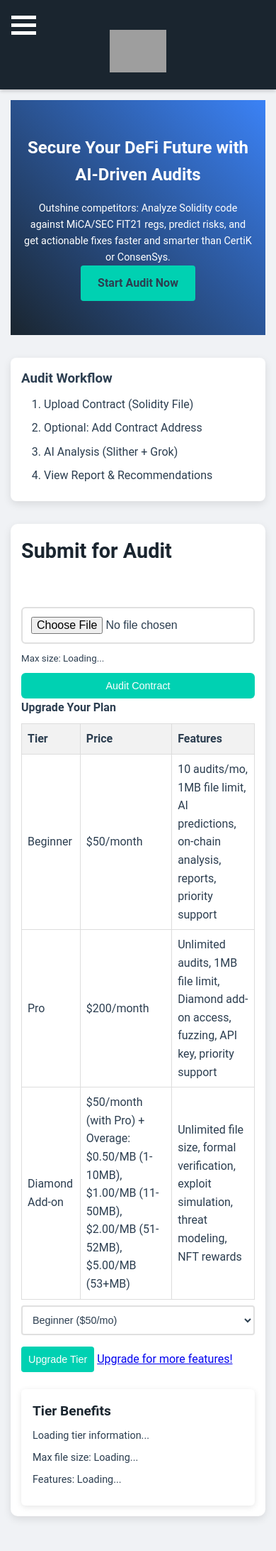
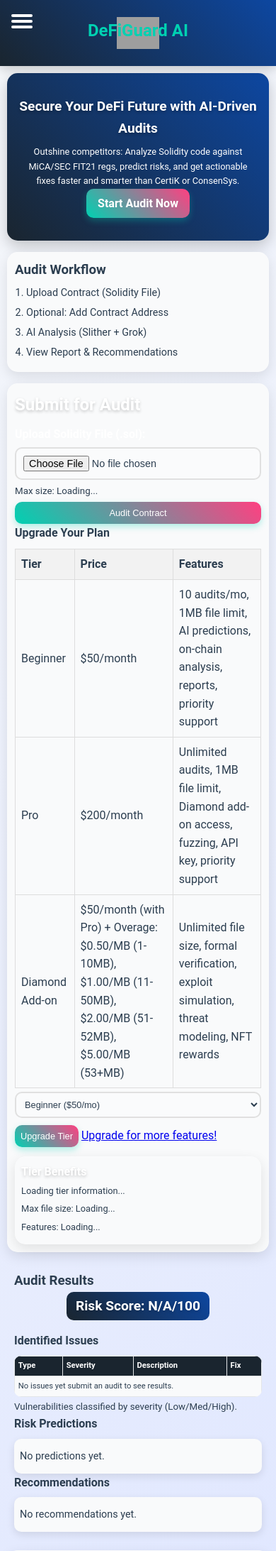
Before and after one commit to JoshontheWebb/defiguard-ai-fresh-private, a FastAPI app: page /ui in a window 390 px wide. Shown: the top 2185 px of the page at 71% size. Run offline with FastAPI, Linux system fonts and the light colour scheme; parts of the project's set-up code (start-up, migrations or seed data) failed here and were passed over; grey boxes are pictures that could not be loaded.

Commit message:
Enhance CSS with cutting-edge techniques and futuristic color scheme

```diff
--- a/static/styles.css
+++ b/static/styles.css
@@ -5,16 +5,19 @@
 }
 
 :root {
-    --primary: #1a252f;
-    --accent: #00d1b2;
-    --bg-light: #f0f2f5;
-    --bg-section: #ffffff;
+    --primary: #1a252f; /* Deep space base */
+    --accent-teal: #00d1b2; /* Neon teal */
+    --accent-pink: #ff4081; /* Neon pink */
+    --bg-light: #f5f7fa; /* Lunar gray */
+    --bg-section: hsl(210, 20%, 98%); /* Soft glassmorphism base */
     --text-dark: #2c3e50;
     --text-light: #ffffff;
     --error: #ef4444;
-    --gradient: linear-gradient(45deg, #1a252f, #3b82f6);
+    --gradient: linear-gradient(45deg, #1a252f, #0d47a1); /* Cosmic blue gradient */
     --focus-outline: #3b82f6;
     --warning: #f59e0b;
+    --glass-bg: rgba(255, 255, 255, 0.1);
+    --glass-border: rgba(255, 255, 255, 0.2);
 }
 
 body {
@@ -30,24 +34,31 @@
 header {
     position: sticky;
     top: 0;
-    background-color: var(--primary);
+    background: var(--gradient);
     color: var(--text-light);
     padding: 1.5rem;
     text-align: center;
-    z-index: 102; /* Increased to ensure above sidebar */
-    box-shadow: 0 2px 5px rgba(0, 0, 0, 0.2);
+    z-index: 102;
+    box-shadow: 0 4px 15px rgba(0, 0, 0, 0.2);
+    backdrop-filter: blur(10px); /* Glassmorphism effect */
+    -webkit-backdrop-filter: blur(10px);
 }
 
 header .logo {
-    font-size: 2rem;
+    font-size: clamp(1.5rem, 5vw, 2rem);
     font-weight: 700;
-    color: var(--accent);
+    color: var(--accent-teal);
     background: url('/static/images/defiguard-logo.svg') no-repeat center;
     background-size: contain;
-    width: 200px;
-    height: 60px;
+    width: clamp(150px, 20vw, 200px);
+    height: clamp(45px, 7vw, 60px);
     display: inline-block;
     margin: 0 auto;
+    transition: transform 0.3s ease;
+}
+
+header .logo:hover {
+    transform: scale(1.05);
 }
 
 .hamburger {
@@ -56,17 +67,19 @@
     position: fixed;
     top: 1rem;
     left: 1rem;
-    z-index: 103; /* Above header */
-    width: 35px;
-    height: 30px;
+    z-index: 103;
+    width: clamp(30px, 5vw, 35px);
+    height: clamp(25px, 4vw, 30px);
+    transition: transform 0.3s ease;
 }
 
 .hamburger div {
-    width: 35px;
-    height: 5px;
+    width: 100%;
+    height: clamp(4px, 0.8vw, 5px);
     background-color: var(--text-light);
-    margin: 6px 0;
+    margin: clamp(4px, 0.7vw, 6px) 0;
     transition: all 0.3s ease;
+    border-radius: 2px;
 }
 
 .hamburger.open .bar1 {
@@ -117,110 +134,132 @@
 }
 
 .sidebar ul li {
-    margin: 15px 0;
+    margin: clamp(10px, 1.5vw, 15px) 0;
 }
 
 .sidebar ul li a,
 .sidebar ul li .welcome-message {
     color: var(--text-light);
     text-decoration: none;
-    padding: 12px;
+    padding: clamp(10px, 1.5vw, 12px);
     display: block;
-    border-radius: 4px;
+    border-radius: 8px;
+    transition: background-color 0.3s ease;
 }
 
 .sidebar ul li a:hover,
 .sidebar ul li a:focus-visible,
 .sidebar ul li .welcome-message:hover,
 .sidebar ul li .welcome-message:focus-visible {
-    background-color: #34495e;
-    color: var(--accent);
+    background-color: rgba(52, 73, 94, 0.3); /* Glassmorphism tint */
+    color: var(--accent-pink);
     outline: 2px solid var(--focus-outline);
     outline-offset: 2px;
 }
 
 .tier-info {
-    font-size: 0.9rem;
-    margin-top: 1rem;
+    font-size: clamp(0.8rem, 1.5vw, 0.9rem);
+    margin-top: clamp(10px, 1.5vw, 1rem);
+    background: var(--glass-bg);
+    padding: 10px;
+    border-radius: 8px;
+    border: 1px solid var(--glass-border);
 }
 
 .main-content {
     margin-left: 0;
-    padding: 20px;
+    padding: clamp(15px, 2vw, 20px);
     min-height: calc(100vh - 70px);
-    transition: margin-left 0.3s;
+    transition: margin-left 0.3s ease;
+    background: linear-gradient(135deg, var(--bg-light), #e0e7ff);
 }
 
 .sidebar.open + .main-content {
-    margin-left: 270px;
+    margin-left: clamp(200px, 25vw, 270px);
 }
 
 .hero {
     text-align: center;
-    padding: 3rem 1rem;
+    padding: clamp(2rem, 5vw, 3rem) clamp(1rem, 2vw, 1rem);
     background: var(--gradient);
     color: var(--text-light);
+    border-radius: 15px;
+    box-shadow: 0 8px 20px rgba(0, 0, 0, 0.2);
+    backdrop-filter: blur(10px);
+    -webkit-backdrop-filter: blur(10px);
 }
 
 .hero h2 {
-    font-size: 2rem;
-    margin-bottom: 1rem;
+    font-size: clamp(1.5rem, 4vw, 2rem);
+    margin-bottom: clamp(0.5rem, 1.5vw, 1rem);
+    text-shadow: 0 2px 4px rgba(0, 0, 0, 0.3);
 }
 
 .cta-button {
     display: inline-block;
-    padding: 0.75rem 1.5rem;
-    background: var(--accent);
-    color: var(--text-dark);
+    padding: clamp(0.5rem, 1.5vw, 0.75rem) clamp(1rem, 2.5vw, 1.5rem);
+    background: linear-gradient(45deg, var(--accent-teal), var(--accent-pink));
+    color: var(--text-light);
     text-decoration: none;
-    border-radius: 0.25rem;
+    border-radius: 10px;
     font-weight: 600;
+    box-shadow: 0 4px 10px rgba(0, 209, 178, 0.3);
+    transition: transform 0.2s ease, box-shadow 0.2s ease;
 }
 
 .cta-button:hover,
 .cta-button:focus-visible {
-    background: #009688;
+    transform: translateY(-2px);
+    box-shadow: 0 6px 15px rgba(0, 209, 178, 0.5);
     outline: 2px solid var(--focus-outline);
     outline-offset: 2px;
 }
 
 .progress-tracker {
     max-width: 800px;
-    margin: 2rem auto;
-    padding: 1.5rem;
+    margin: clamp(1rem, 2vw, 2rem) auto;
+    padding: clamp(1rem, 2vw, 1.5rem);
     background: var(--bg-section);
-    border-radius: 0.5rem;
-    box-shadow: 0 4px 12px rgba(0, 0, 0, 0.1);
+    border-radius: 15px;
+    box-shadow: 0 6px 18px rgba(0, 0, 0, 0.1);
+    backdrop-filter: blur(5px);
+    -webkit-backdrop-filter: blur(5px);
+    border: 1px solid var(--glass-border);
 }
 
 .progress-tracker ol {
     list-style: decimal;
-    padding-left: 2rem;
+    padding-left: clamp(1rem, 2vw, 2rem);
 }
 
 .progress-tracker li {
-    margin: 0.5rem 0;
+    margin: clamp(0.3rem, 0.5vw, 0.5rem) 0;
+    font-size: clamp(0.9rem, 1.5vw, 1rem);
 }
 
 .audit-section {
     max-width: 600px;
-    margin: 20px auto;
+    margin: clamp(10px, 2vw, 20px) auto;
     background: var(--bg-section);
-    padding: 25px;
-    border-radius: 10px;
-    box-shadow: 0 4px 12px rgba(0, 0, 0, 0.1);
+    padding: clamp(15px, 2vw, 25px);
+    border-radius: 15px;
+    box-shadow: 0 6px 18px rgba(0, 0, 0, 0.1);
+    backdrop-filter: blur(5px);
+    -webkit-backdrop-filter: blur(5px);
+    border: 1px solid var(--glass-border);
 }
 
 .audit-section h2 {
-    color: var(--primary);
-    margin-bottom: 20px;
-    font-size: 1.8rem;
+    color: var(--text-light);
+    margin-bottom: clamp(10px, 2vw, 20px);
+    font-size: clamp(1.5rem, 3vw, 1.8rem);
+    text-shadow: 0 2px 4px rgba(0, 0, 0, 0.2);
 }
 
 .audit-section form {
     display: flex;
     flex-direction: column;
-    gap: 15px;
+    gap: clamp(10px, 1.5vw, 15px);
 }
 
 .audit-section label {
@@ -230,83 +269,89 @@
 
 .audit-section input[type="text"],
 .audit-section input[type="file"] {
-    padding: 12px;
-    border: 2px solid #e0e0e0;
-    border-radius: 6px;
-    font-size: 1rem;
-    transition: border-color 0.3s;
+    padding: clamp(10px, 1.5vw, 12px);
+    border: 2px solid hsl(0, 0%, 88%);
+    border-radius: 10px;
+    font-size: clamp(0.9rem, 1.5vw, 1rem);
+    transition: border-color 0.3s ease, box-shadow 0.3s ease;
+    background: var(--glass-bg);
 }
 
 .audit-section input[type="text"]:focus,
 .audit-section input[type="file"]:focus {
-    border-color: var(--accent);
-    outline: 2px solid var(--focus-outline);
-    outline-offset: 2px;
+    border-color: var(--accent-teal);
+    outline: none;
+    box-shadow: 0 0 10px rgba(0, 209, 178, 0.5);
 }
 
 .audit-section button {
-    padding: 12px;
-    background-color: var(--accent);
+    padding: clamp(10px, 1.5vw, 12px);
+    background: linear-gradient(45deg, var(--accent-teal), var(--accent-pink));
     color: var(--text-light);
     border: none;
-    border-radius: 6px;
+    border-radius: 10px;
     cursor: pointer;
-    font-size: 1.1rem;
-    transition: background-color 0.3s;
+    font-size: clamp(1rem, 1.5vw, 1.1rem);
+    transition: transform 0.2s ease, box-shadow 0.2s ease;
+    box-shadow: 0 4px 10px rgba(0, 209, 178, 0.3);
 }
 
 .audit-section button:hover,
 .audit-section button:focus-visible {
-    background-color: #009688;
+    transform: translateY(-2px);
+    box-shadow: 0 6px 15px rgba(0, 209, 178, 0.5);
     outline: 2px solid var(--focus-outline);
     outline-offset: 2px;
 }
 
 .usage-warning p {
     color: var(--error);
-    font-size: 0.9rem;
-    margin-top: 0.5rem;
-    padding: 0.5rem;
-    border-radius: 4px;
-}
-
-.usage-warning p.error {
-    background-color: rgba(239, 68, 68, 0.1);
+    font-size: clamp(0.8rem, 1.2vw, 0.9rem);
+    margin-top: clamp(0.3rem, 0.5vw, 0.5rem);
+    padding: clamp(0.3rem, 0.5vw, 0.5rem);
+    border-radius: 8px;
+    background: rgba(239, 68, 68, 0.1);
     border: 1px solid var(--error);
 }
 
 .tier-benefits {
-    margin-top: 1rem;
-    padding: 1rem;
+    margin-top: clamp(0.5rem, 1vw, 1rem);
+    padding: clamp(0.5rem, 1vw, 1rem);
     background: var(--bg-section);
-    border-radius: 6px;
-    box-shadow: 0 2px 8px rgba(0, 0, 0, 0.1);
+    border-radius: 15px;
+    box-shadow: 0 6px 18px rgba(0, 0, 0, 0.1);
+    backdrop-filter: blur(5px);
+    -webkit-backdrop-filter: blur(5px);
+    border: 1px solid var(--glass-border);
 }
 
 .tier-benefits h3 {
-    color: var(--primary);
-    font-size: 1.2rem;
-    margin-bottom: 0.5rem;
+    color: var(--text-light);
+    font-size: clamp(1rem, 2vw, 1.2rem);
+    margin-bottom: clamp(0.3rem, 0.5vw, 0.5rem);
+    text-shadow: 0 2px 4px rgba(0, 0, 0, 0.2);
 }
 
 .tier-benefits p {
-    font-size: 0.9rem;
-    margin: 0.5rem 0;
+    font-size: clamp(0.8rem, 1.2vw, 0.9rem);
+    margin: clamp(0.3rem, 0.5vw, 0.5rem) 0;
 }
 
 .tier-benefits a {
     display: inline-block;
-    padding: 0.5rem 1rem;
-    background: var(--accent);
+    padding: clamp(0.3rem, 0.5vw, 0.5rem) clamp(0.8rem, 1.5vw, 1rem);
+    background: linear-gradient(45deg, var(--accent-teal), var(--accent-pink));
     color: var(--text-light);
     text-decoration: none;
-    border-radius: 4px;
-    margin-top: 0.5rem;
+    border-radius: 10px;
+    margin-top: clamp(0.3rem, 0.5vw, 0.5rem);
+    transition: transform 0.2s ease;
 }
 
 .tier-benefits a:hover,
 .tier-benefits a:focus-visible {
-    background: #009688;
+    transform: translateY(-2px);
+    background: linear-gradient(45deg, #00b7a0, #ff2a66);
     outline: 2px solid var(--focus-outline);
     outline-offset: 2px;
 }
@@ -351,37 +400,41 @@
 
 .results-dashboard {
     max-width: 1000px;
-    margin: 2rem auto;
-    padding: 1.5rem;
+    margin: clamp(1rem, 2vw, 2rem) auto;
+    padding: clamp(1rem, 2vw, 1.5rem);
 }
 
 .risk-score-placeholder {
     text-align: center;
-    margin-bottom: 2rem;
+    margin-bottom: clamp(1rem, 2vw, 2rem);
 }
 
 .risk-score-placeholder p {
-    font-size: 1.5rem;
+    font-size: clamp(1.2rem, 2.5vw, 1.5rem);
     font-weight: 600;
     background: var(--gradient);
     display: inline-block;
-    padding: 0.5rem 1rem;
-    border-radius: 0.5rem;
+    padding: clamp(0.3rem, 0.5vw, 0.5rem) clamp(0.8rem, 1.5vw, 1rem);
+    border-radius: 10px;
     color: var(--text-light);
+    text-shadow: 0 2px 4px rgba(0, 0, 0, 0.2);
 }
 
 .issues-table-placeholder table {
     width: 100%;
     border-collapse: collapse;
-    margin-top: 1rem;
+    margin-top: clamp(0.5rem, 1vw, 1rem);
     background: var(--bg-section);
+    border-radius: 10px;
+    overflow: hidden;
 }
 
 .issues-table-placeholder th,
 .issues-table-placeholder td {
-    padding: 0.75rem;
-    border: 1px solid #d1d5db;
+    padding: clamp(0.5rem, 1vw, 0.75rem);
+    border: 1px solid hsl(210, 10%, 90%);
     text-align: left;
+    transition: background-color 0.3s ease;
 }
 
 .issues-table-placeholder th {
@@ -389,24 +442,42 @@
     color: var(--text-light);
 }
 
+.issues-table-placeholder tr:hover td {
+    background-color: rgba(255, 255, 255, 0.1);
+}
+
 .predictions-placeholder ul,
 .recommendations-placeholder ul {
     list-style: none;
-    padding: 1rem;
+    padding: clamp(0.5rem, 1vw, 1rem);
     background: var(--bg-section);
-    border-radius: 0.5rem;
-    margin-top: 1rem;
+    border-radius: 10px;
+    margin-top: clamp(0.5rem, 1vw, 1rem);
+    box-shadow: 0 4px 12px rgba(0, 0, 0, 0.1);
 }
 
 .predictions-placeholder li,
 .recommendations-placeholder li {
-    margin: 0.5rem 0;
+    margin: clamp(0.3rem, 0.5vw, 0.5rem) 0;
+    font-size: clamp(0.9rem, 1.5vw, 1rem);
+    transition: color 0.3s ease;
+}
+
+.predictions-placeholder li:hover,
+.recommendations-placeholder li:hover {
+    color: var(--accent-pink);
 }
 
 #settings {
     max-width: 600px;
-    margin: 2rem auto;
-    padding: 1rem;
+    margin: clamp(1rem, 2vw, 2rem) auto;
+    padding: clamp(0.5rem, 1vw, 1rem);
+    background: var(--bg-section);
+    border-radius: 15px;
+    box-shadow: 0 6px 18px rgba(0, 0, 0, 0.1);
+    backdrop-filter: blur(5px);
+    -webkit-backdrop-filter: blur(5px);
+    border: 1px solid var(--glass-border);
 }
 
 #settings ul {
@@ -414,125 +485,149 @@
 }
 
 #settings li {
-    margin: 0.5rem 0;
+    margin: clamp(0.3rem, 0.5vw, 0.5rem) 0;
+    font-size: clamp(0.9rem, 1.5vw, 1rem);
 }
 
 #settings a {
-    color: var(--accent);
+    color: var(--accent-teal);
+    transition: color 0.3s ease;
 }
 
+#settings a:hover,
 #settings a:focus-visible {
+    color: var(--accent-pink);
     outline: 2px solid var(--focus-outline);
     outline-offset: 2px;
 }
 
 footer {
     text-align: center;
-    padding: 1rem;
-    background: var(--primary);
+    padding: clamp(0.5rem, 1vw, 1rem);
+    background: var(--gradient);
     color: var(--text-light);
+    box-shadow: 0 -2px 10px rgba(0, 0, 0, 0.2);
+    backdrop-filter: blur(10px);
+    -webkit-backdrop-filter: blur(10px);
 }
 
 footer a {
-    color: var(--accent);
+    color: var(--accent-teal);
+    transition: color 0.3s ease;
 }
 
+footer a:hover,
 footer a:focus-visible {
+    color: var(--accent-pink);
     outline: 2px solid var(--focus-outline);
     outline-offset: 2px;
 }
 
 .upgrade-prompt select,
 .upgrade-prompt button {
-    padding: 0.5rem;
-    margin: 0.5rem 0;
-    border-radius: 4px;
-    font-size: 1rem;
-    border: 2px solid #e0e0e0;
+    padding: clamp(0.3rem, 0.5vw, 0.5rem);
+    margin: clamp(0.3rem, 0.5vw, 0.5rem) 0;
+    border-radius: 10px;
+    font-size: clamp(0.9rem, 1.5vw, 1rem);
+    border: 2px solid hsl(0, 0%, 88%);
+    background: var(--glass-bg);
+    transition: border-color 0.3s ease, box-shadow 0.3s ease;
 }
 
 .upgrade-prompt select {
     width: 100%;
-    background: var(--bg-section);
     color: var(--text-dark);
 }
 
 .upgrade-prompt select:focus,
 .upgrade-prompt button:focus-visible {
-    border-color: var(--accent);
-    outline: 2px solid var(--focus-outline);
-    outline-offset: 2px;
+    border-color: var(--accent-teal);
+    outline: none;
+    box-shadow: 0 0 10px rgba(0, 209, 178, 0.5);
 }
 
 .upgrade-prompt button {
-    background: var(--accent);
+    background: linear-gradient(45deg, var(--accent-teal), var(--accent-pink));
     color: var(--text-light);
     border: none;
     cursor: pointer;
-    transition: background-color 0.3s;
+    transition: transform 0.2s ease, box-shadow 0.2s ease;
+    box-shadow: 0 4px 10px rgba(0, 209, 178, 0.3);
 }
 
 .upgrade-prompt button:hover {
-    background: #009688;
+    transform: translateY(-2px);
+    box-shadow: 0 6px 15px rgba(0, 209, 178, 0.5);
 }
 
 .logout-button {
     color: var(--text-light);
     text-decoration: none;
-    padding: 12px;
+    padding: clamp(10px, 1.5vw, 12px);
     display: block;
-    border-radius: 4px;
+    border-radius: 10px;
     background: var(--error);
     cursor: pointer;
+    transition: transform 0.2s ease, box-shadow 0.2s ease;
+    box-shadow: 0 4px 10px rgba(239, 68, 68, 0.3);
 }
 
 .logout-button:hover,
 .logout-button:focus-visible {
+    transform: translateY(-2px);
     background-color: #c53030;
-    color: var(--text-light);
+    box-shadow: 0 6px 15px rgba(239, 68, 68, 0.5);
     outline: 2px solid var(--focus-outline);
     outline-offset: 2px;
 }
 
 .facet-loading {
     text-align: center;
-    margin: 15px 0;
+    margin: clamp(10px, 1.5vw, 15px) 0;
 }
 
 .facet-loading .spinner {
-    border: 5px solid #f3f3f3;
-    border-top: 5px solid var(--accent);
+    border: 5px solid hsl(0, 0%, 95%);
+    border-top: 5px solid var(--accent-teal);
     border-radius: 50%;
-    width: 30px;
-    height: 30px;
+    width: clamp(25px, 3vw, 30px);
+    height: clamp(25px, 3vw, 30px);
     animation: spin 1s linear infinite;
-    margin: 0 auto;
+    margin: clamp(10px, 1.5vw, 15px) auto;
 }
 
 #facet-preview {
-    margin-top: 20px;
-    padding: 15px;
+    margin-top: clamp(15px, 2vw, 20px);
+    padding: clamp(10px, 1.5vw, 15px);
     background: var(--bg-section);
-    border-radius: 6px;
-    box-shadow: 0 2px 8px rgba(0, 0, 0, 0.1);
+    border-radius: 15px;
+    box-shadow: 0 6px 18px rgba(0, 0, 0, 0.1);
+    backdrop-filter: blur(5px);
+    -webkit-backdrop-filter: blur(5px);
+    border: 1px solid var(--glass-border);
 }
 
 #facet-preview .table {
     width: 100%;
     border-collapse: collapse;
-    margin-top: 1rem;
+    margin-top: clamp(0.5rem, 1vw, 1rem);
 }
 
 #facet-preview th,
 #facet-preview td {
-    padding: 0.75rem;
-    border: 1px solid #d1d5db;
+    padding: clamp(0.5rem, 1vw, 0.75rem);
+    border: 1px solid hsl(210, 10%, 90%);
     text-align: left;
+    transition: background-color 0.3s ease;
 }
 
 #facet-preview th {
     background: var(--primary);
     color: var(--text-light);
+}
+
+#facet-preview tr:hover td {
+    background-color: rgba(255, 255, 255, 0.1);
 }
 
 #facet-preview tr:focus-visible {
@@ -583,11 +678,11 @@
 
     .main-content {
         margin-left: 0;
-        padding: 15px;
+        padding: clamp(10px, 1.5vw, 15px);
     }
 
     .sidebar.open + .main-content {
-        margin-left: 270px;
+        margin-left: clamp(200px, 25vw, 270px);
     }
 
     .hamburger {
@@ -599,72 +694,44 @@
     .results-dashboard,
     #settings {
         max-width: 100%;
-        padding: 15px;
+        padding: clamp(10px, 1.5vw, 15px);
     }
 
     .audit-section form {
-        gap: 10px;
+        gap: clamp(5px, 1vw, 10px);
     }
 
     .audit-section input,
     .audit-section button,
     .upgrade-prompt select,
     .upgrade-prompt button {
-        font-size: 0.9rem;
-        padding: 10px;
+        font-size: clamp(0.8rem, 1.2vw, 0.9rem);
+        padding: clamp(8px, 1.2vw, 10px);
     }
 
     .issues-table-placeholder table {
-        font-size: 0.85rem;
+        font-size: clamp(0.7rem, 1vw, 0.85rem);
     }
 
     .issues-table-placeholder th,
     .issues-table-placeholder td {
-        padding: 0.5rem;
+        padding: clamp(0.3rem, 0.5vw, 0.5rem);
     }
 
     #facet-preview .table {
-        font-size: 0.85rem;
+        font-size: clamp(0.7rem, 1vw, 0.85rem);
     }
 
     #facet-preview th,
     #facet-preview td {
-        padding: 0.5rem;
+        padding: clamp(0.3rem, 0.5vw, 0.5rem);
     }
 
     .hero h2 {
-        font-size: 1.5rem;
+        font-size: clamp(1.2rem, 3vw, 1.5rem);
     }
 
     .hero p {
-        font-size: 0.9rem;
+        font-size: clamp(0.8rem, 1.2vw, 0.9rem);
     }
 }
-
-// Branding Styles
-.logo-container {
-    display: flex;
-    align-items: center;
-    justify-content: center;
-    padding: 1rem;
-}
-
-.logo-container img {
-    max-height: 60px;
-    width: auto;
-    transition: transform 0.3s ease;
-}
-
-.logo-container img:hover {
-    transform: scale(1.05);
-}
-
-header .logo {
-    margin: 0;
-    font-size: 0px; /* Hide text if using image logo */
-    background: url('/static/images/defiguard-logo.svg') no-repeat center;
-    background-size: contain;
-    width: 200px;
-    height: 60px;
-    display: inline-block;
-}
```
Also changed, not shown: other parts of static/styles.css (+29 -20 lines).
